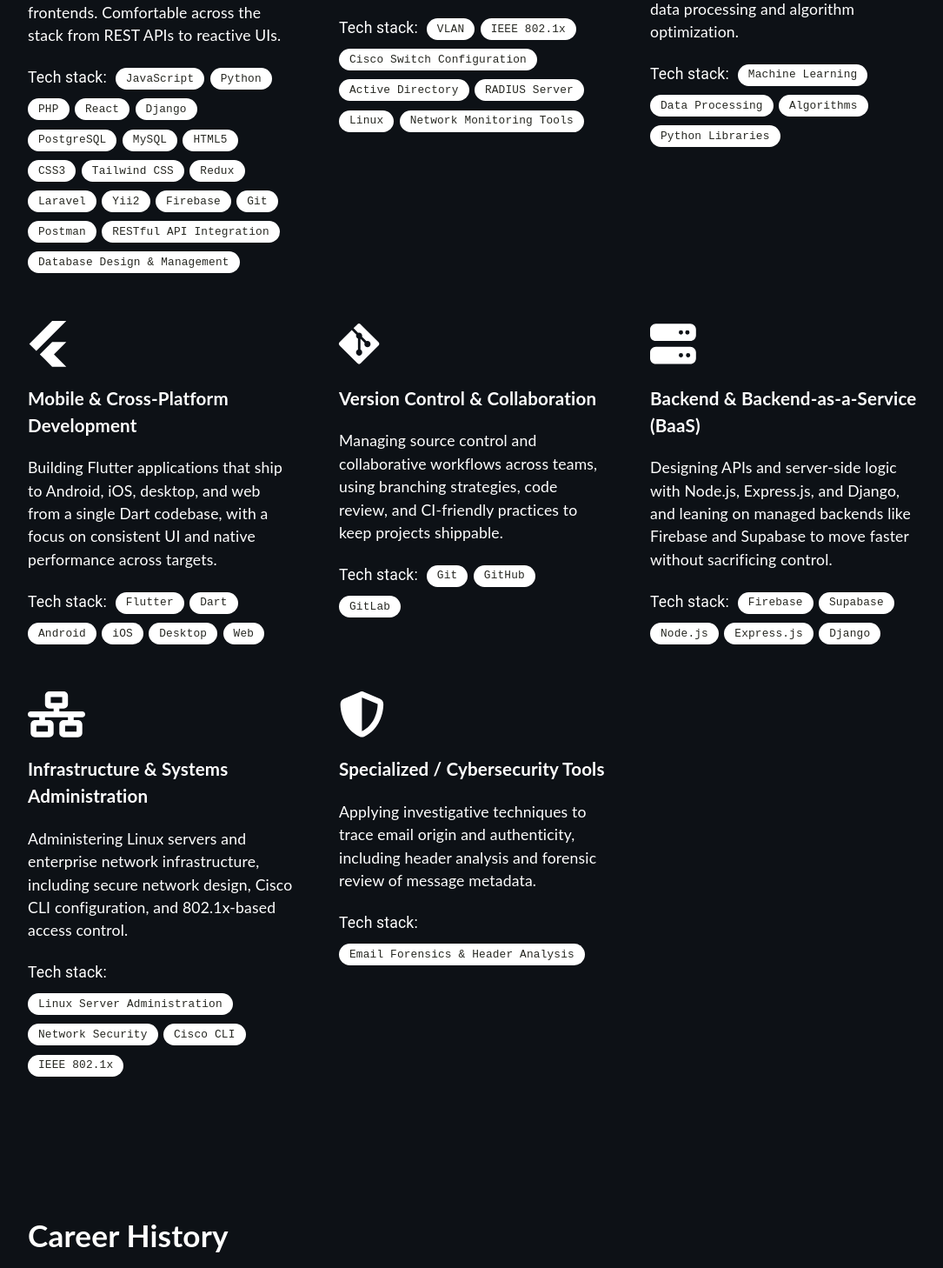
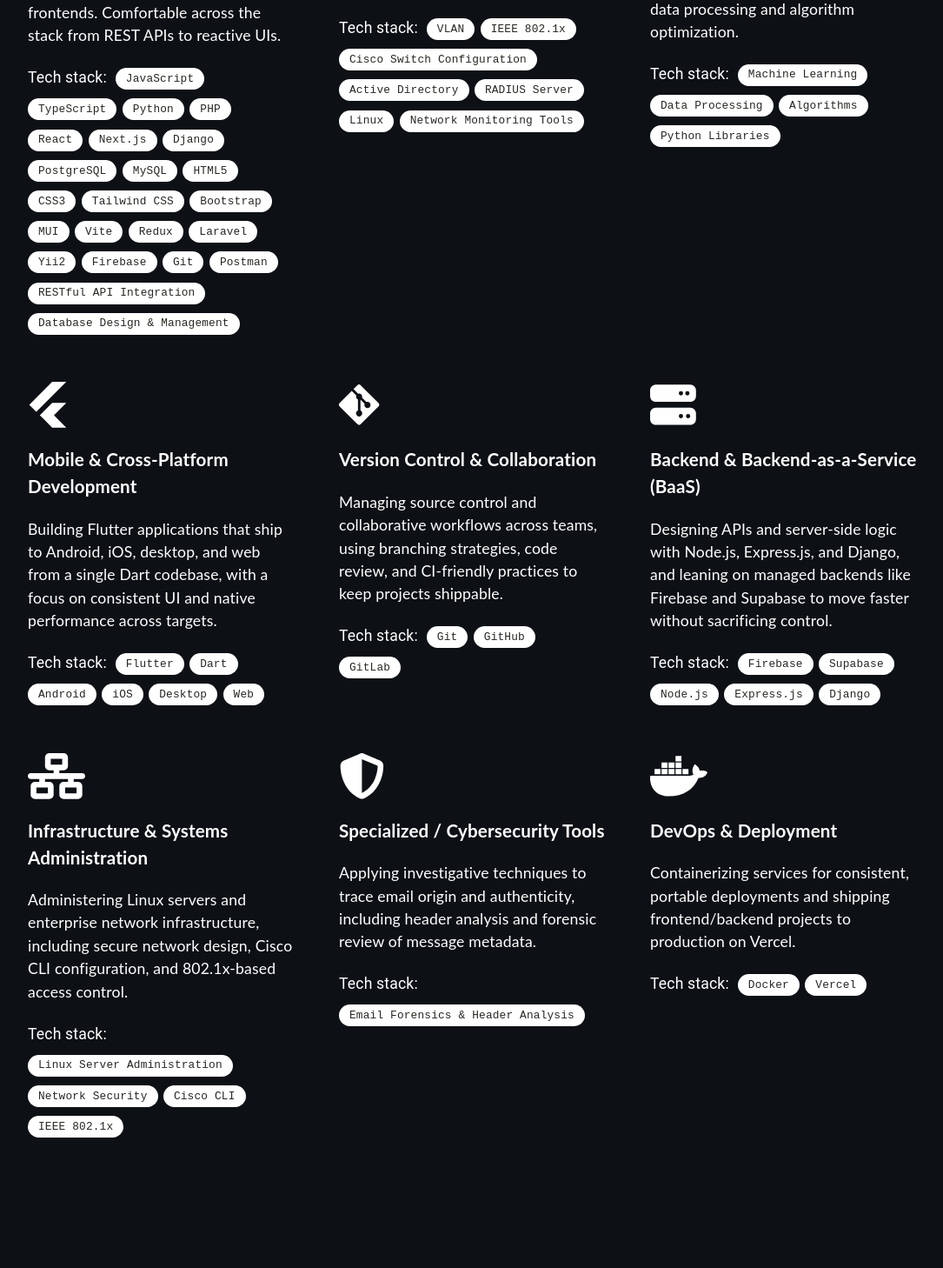
Before and after one commit to Normankita/portifolio, a React (Create React App) app: page / in a window 1280 px wide. Shown: the part 1252-2710 px from the top of the page at 87% size, without its empty margins (96-1181 px from the left). Built offline with nearby package versions, Linux system fonts and the light colour scheme; no server answers.

Commit message:
Add DevOps skills and fill gaps in existing categories
Add Docker/Vercel as a new DevOps & Deployment category, and add
TypeScript, Next.js, Vite, Bootstrap, and MUI to Programming & Web
Development — all in active use in this codebase but missing from
the displayed skill chips.

```diff
--- a/src/components/Expertise.tsx
+++ b/src/components/Expertise.tsx
@@ -1,7 +1,7 @@
 import React from "react";
 import '@fortawesome/free-regular-svg-icons';
 import { FontAwesomeIcon } from '@fortawesome/react-fontawesome';
-import { faReact, faPython, faFlutter, faGitAlt } from '@fortawesome/free-brands-svg-icons';
+import { faReact, faPython, faFlutter, faGitAlt, faDocker } from '@fortawesome/free-brands-svg-icons';
 import { faNetworkWired, faServer, faShieldHalved } from '@fortawesome/free-solid-svg-icons';
 
 import Chip from '@mui/material/Chip';
@@ -9,15 +9,20 @@ import '../assets/styles/Expertise.scss';
 
 const labelsFirst = [
   "JavaScript",
+  "TypeScript",
   "Python",
   "PHP",
   "React",
+  "Next.js",
   "Django",
   "PostgreSQL",
   "MySQL",
   "HTML5",
   "CSS3",
   "Tailwind CSS",
+  "Bootstrap",
+  "MUI",
+  "Vite",
   "Redux",
   "Laravel",
   "Yii2",
@@ -77,6 +82,11 @@ const labelsSeventh = [
 
 const labelsEighth = [
     "Email Forensics & Header Analysis"
+];
+
+const labelsNinth = [
+    "Docker",
+    "Vercel"
 ];
 
 function Expertise() {
@@ -180,6 +190,18 @@ function Expertise() {
                             ))}
                         </div>
                     </div>
+
+                    <div className="skill">
+                        <FontAwesomeIcon icon={faDocker} size="3x"/>
+                        <h3>DevOps & Deployment</h3>
+                        <p>Containerizing services for consistent, portable deployments and shipping frontend/backend projects to production on Vercel.</p>
+                        <div className="flex-chips">
+                            <span className="chip-title">Tech stack:</span>
+                            {labelsNinth.map((label, index) => (
+                                <Chip key={index} className='chip' label={label} />
+                            ))}
+                        </div>
+                    </div>
                 </div>
             </div>
         </div>
```
